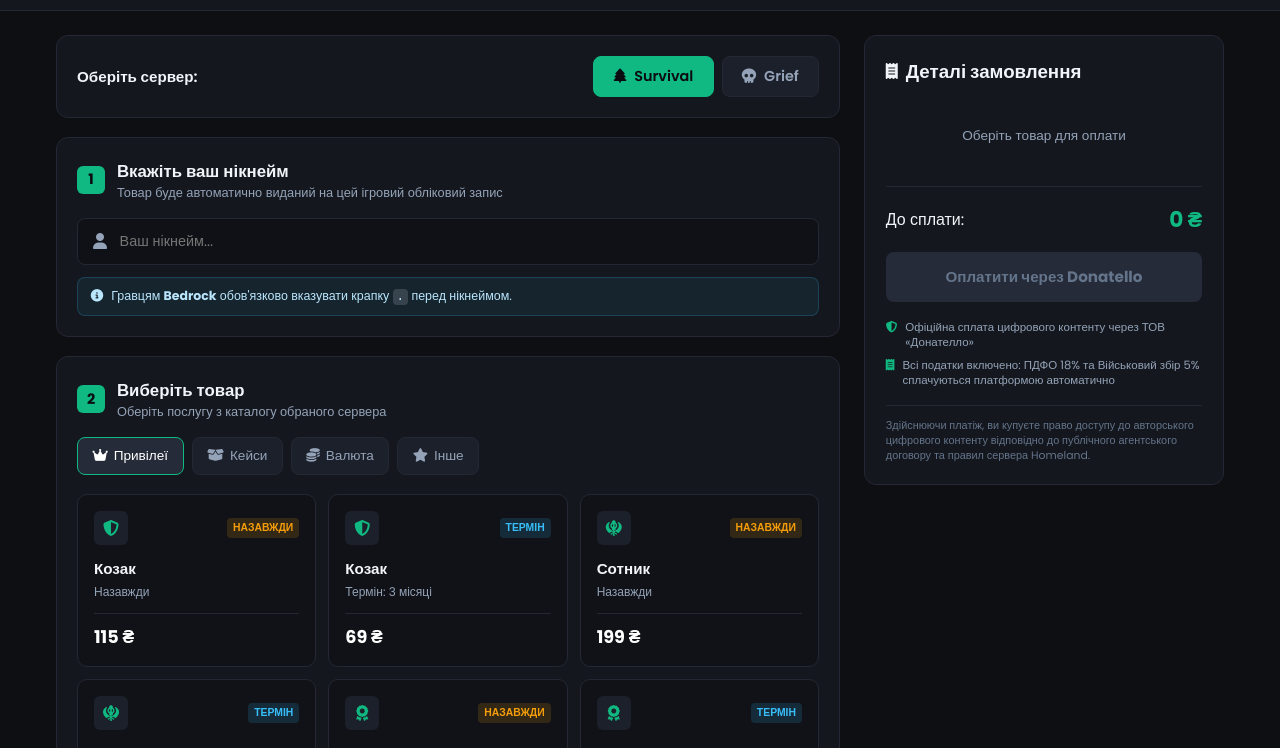
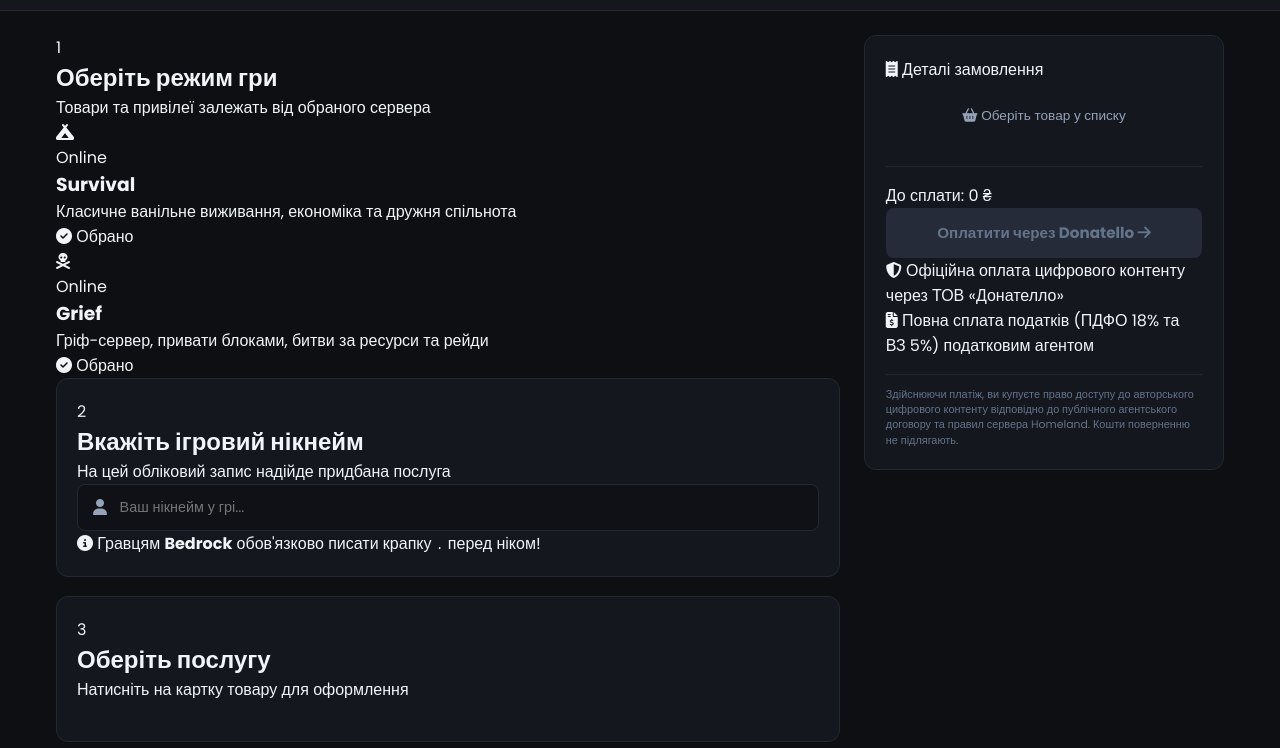
Before and after one commit to Vayler1/homelandautodonate, a plain HTML site: page index.html in a window 1280 px wide. Shown: the part 52-800 px from the top of the page. Drawn offline with Linux system fonts and the light colour scheme.

Commit message:
Update index.html

```diff
--- a/index.html
+++ b/index.html
@@ -14,12 +14,12 @@
 </head>
 <body>
 
-  <!-- Модальне вікно мов -->
+  <!-- Модальне вікно вибору мови -->
   <div id="language-modal" class="modal-overlay">
     <div class="modal-content">
       <div class="modal-header">
-        <i class="fa-solid fa-earth-europe modal-globe"></i>
-        <h2>Оберіть мову / Select Language</h2>
+        <i class="fa-solid fa-globe modal-globe"></i>
+        <h3 data-i18n="modalTitle">Оберіть мову</h3>
       </div>
       <div class="modal-buttons">
         <button class="lang-modal-btn" onclick="setLanguage('uk')"><img src="https://flagcdn.com/w40/ua.png" class="flag-img" alt="UA"> Українська</button>
@@ -32,6 +32,7 @@
     </div>
   </div>
 
+  <!-- Шапка сайту -->
   <header class="top-nav">
     <div class="top-nav-inner">
       <a href="https://homeland.pp.ua/" class="nav-logo">
@@ -46,7 +47,7 @@
         </button>
         <a href="https://homeland.pp.ua/" class="nav-btn-home">
           <i class="fa-solid fa-arrow-left"></i>
-          <span id="backToSiteText">На головну</span>
+          <span data-i18n="backBtn">На головну</span>
         </a>
       </div>
     </div>
@@ -56,104 +57,157 @@
 
     <div class="store-main">
 
-      <!-- Вибір сервера -->
-      <div class="panel-card server-selector-card">
-        <span class="section-label" id="serverSelectTitle">Оберіть сервер:</span>
-        <div class="server-switch-group">
-          <button type="button" class="server-tab-btn active" id="btn-server-survival" onclick="switchServer('survival')">
-            <i class="fa-solid fa-tree"></i>
-            <span>Survival</span>
-          </button>
-          <button type="button" class="server-tab-btn" id="btn-server-grief" onclick="switchServer('grief')">
-            <i class="fa-solid fa-skull"></i>
-            <span>Grief</span>
-          </button>
-        </div>
-      </div>
-
-      <!-- Крок 1 -->
-      <div class="panel-card">
-        <div class="panel-header">
-          <div class="step-num">1</div>
+      <!-- ВЕЛИКИЙ ВИБІР РЕЖИМУ НА СТАРТІ СТОРІНКИ -->
+      <section class="mode-select-section">
+        <div class="section-title-wrap">
+          <span class="step-badge">1</span>
           <div>
-            <h3 class="panel-title" id="step1Text">Вкажіть ваш нікнейм</h3>
-            <p class="panel-desc" id="step1DescText">Товар буде автоматично виданий на цей ігровий обліковий запис</p>
+            <h2 class="step-title" data-i18n="selectServerTitle">Оберіть режим гри</h2>
+            <p class="step-sub" data-i18n="selectServerDesc">Товари та привілеї залежать від обраного сервера</p>
           </div>
         </div>
 
-        <div class="input-row">
-          <div class="input-wrapper">
-            <i class="fas fa-user"></i>
-            <input type="text" id="nickname" placeholder="Ваш нікнейм..." autocomplete="off" />
+        <div class="server-cards-grid">
+
+          <!-- Блок Survival -->
+          <div class="server-card active" id="card-survival" onclick="switchServer('survival')">
+            <div class="server-card-glow"></div>
+            <div class="server-card-top">
+              <div class="server-icon-box survival-icon">
+                <i class="fa-solid fa-campground"></i>
+              </div>
+              <span class="server-status-pill"><span class="status-dot"></span> Online</span>
+            </div>
+            <div class="server-card-info">
+              <h3 class="server-name">Survival</h3>
+              <p class="server-desc" data-i18n="survivalDesc">Класичне ванільне виживання, економіка та дружня спільнота</p>
+            </div>
+            <div class="server-select-indicator">
+              <i class="fa-solid fa-circle-check"></i>
+              <span data-i18n="selectedLabel">Обрано</span>
+            </div>
+          </div>
+
+          <!-- Блок Grief -->
+          <div class="server-card" id="card-grief" onclick="switchServer('grief')">
+            <div class="server-card-glow"></div>
+            <div class="server-card-top">
+              <div class="server-icon-box grief-icon">
+                <i class="fa-solid fa-skull-crossbones"></i>
+              </div>
+              <span class="server-status-pill"><span class="status-dot"></span> Online</span>
+            </div>
+            <div class="server-card-info">
+              <h3 class="server-name">Grief</h3>
+              <p class="server-desc" data-i18n="griefDesc">Гріф-сервер, привати блоками, битви за ресурси та рейди</p>
+            </div>
+            <div class="server-select-indicator">
+              <i class="fa-solid fa-circle-check"></i>
+              <span data-i18n="selectedLabel">Обрано</span>
+            </div>
+          </div>
+
+        </div>
+      </section>
+
+      <!-- КРОК 2: Введення нікнейму -->
+      <section class="panel-card" id="nickSection">
+        <div class="section-title-wrap">
+          <span class="step-badge">2</span>
+          <div>
+            <h2 class="step-title" data-i18n="enterNickTitle">Вкажіть ігровий нікнейм</h2>
+            <p class="step-sub" data-i18n="enterNickDesc">На цей обліковий запис надійде придбана послуга</p>
           </div>
         </div>
 
-        <div class="bedrock-hint" id="warningText">
+        <div class="input-wrapper">
+          <i class="fa-solid fa-user input-icon"></i>
+          <input type="text" id="nickname" data-i18n-placeholder="nickPlaceholder" placeholder="Ваш нікнейм у грі..." autocomplete="off" />
+        </div>
+
+        <div class="bedrock-notice">
           <i class="fa-solid fa-circle-info"></i>
-          <span>Гравцям <strong>Bedrock</strong> обов'язково вказувати крапку <code>.</code> перед нікнеймом.</span>
+          <span data-i18n="bedrockNotice">Гравцям <strong>Bedrock</strong> обов'язково писати крапку <code>.</code> перед ніком!</span>
         </div>
-      </div>
+      </section>
 
-      <!-- Крок 2 -->
-      <div class="panel-card">
-        <div class="panel-header">
-          <div class="step-num">2</div>
+      <!-- КРОК 3: Вибір товару -->
+      <section class="panel-card">
+        <div class="section-title-wrap">
+          <span class="step-badge">3</span>
           <div>
-            <h3 class="panel-title" id="step2Text">Виберіть товар</h3>
-            <p class="panel-desc" id="step2DescText">Оберіть послугу з каталогу обраного сервера</p>
+            <h2 class="step-title" data-i18n="chooseProductTitle">Оберіть послугу</h2>
+            <p class="step-sub" data-i18n="chooseProductDesc">Натисніть на картку товару для оформлення</p>
           </div>
         </div>
 
+        <!-- Горизонтальні таби категорій -->
         <div class="category-tabs" id="categoryTabs"></div>
+
+        <!-- Сітка товарів -->
         <div class="products-grid" id="productsGrid"></div>
-      </div>
+      </section>
 
     </div>
 
-    <!-- Чек / Сайдбар -->
+    <!-- БІЧНА ПАНЕЛЬ (DESKTOP) -->
     <aside class="store-sidebar">
       <div class="checkout-card">
-        <div class="checkout-header">
+        <div class="checkout-title">
           <i class="fa-solid fa-receipt"></i>
-          <h3 id="orderSummaryTitle">Деталі замовлення</h3>
+          <span data-i18n="orderSummary">Деталі замовлення</span>
         </div>
 
         <div class="order-content" id="orderContent">
           <div class="order-empty">
-            <span id="emptyHint">Оберіть товар для оплати</span>
+            <i class="fa-solid fa-basket-shopping empty-icon"></i>
+            <span data-i18n="emptyOrder">Оберіть товар у списку</span>
           </div>
         </div>
 
         <div class="checkout-divider"></div>
 
-        <div class="price-summary">
-          <span class="price-label" id="totalPriceLabel">До сплати:</span>
-          <span class="price-val" id="totalPriceVal">0 ₴</span>
+        <div class="price-row">
+          <span class="price-label" data-i18n="totalLabel">До сплати:</span>
+          <span class="price-value" id="totalPriceVal">0 ₴</span>
         </div>
 
         <button id="submitBtn" onclick="generateLink()" disabled>
-          <span id="payText">Оплатити через Donatello</span>
+          <span id="submitBtnText" data-i18n="payBtn">Оплатити через Donatello</span>
+          <i class="fa-solid fa-arrow-right"></i>
         </button>
 
-        <div class="legal-box">
-          <div class="legal-item">
+        <div class="legal-info-box">
+          <div class="legal-info-item">
             <i class="fa-solid fa-shield-halved"></i>
-            <span>Офіційна сплата цифрового контенту через ТОВ «Донателло»</span>
+            <span data-i18n="legalItem1">Офіційна оплата цифрового контенту через ТОВ «Донателло»</span>
           </div>
-          <div class="legal-item">
-            <i class="fa-solid fa-receipt"></i>
-            <span>Всі податки включено: ПДФО 18% та Військовий збір 5% сплачуються платформою автоматично</span>
+          <div class="legal-info-item">
+            <i class="fa-solid fa-file-invoice-dollar"></i>
+            <span data-i18n="legalItem2">Повна сплата податків (ПДФО 18% та ВЗ 5%) податковим агентом</span>
           </div>
         </div>
 
-        <p class="disclaimer-text" id="disclaimerText">
-          Здійснюючи платіж, ви купуєте право доступу до авторського цифрового контенту відповідно до публічного агентського договору та правил сервера Homeland.
+        <p class="disclaimer-text" data-i18n="disclaimer">
+          Здійснюючи платіж, ви купуєте право доступу до авторського цифрового контенту відповідно до публічного агентського договору та правил сервера Homeland. Кошти поверненню не підлягають.
         </p>
       </div>
     </aside>
 
   </main>
 
+  <!-- МОБІЛЬНИЙ ПЛАВАЮЧИЙ БАР ОПЛАТИ (ДЛЯ ТЕЛЕФОНІВ) -->
+  <div class="mobile-sticky-bar" id="mobileBar">
+    <div class="mobile-bar-info">
+      <span class="m-product-name" id="mProductName">—</span>
+      <span class="m-price" id="mProductPrice">0 ₴</span>
+    </div>
+    <button class="mobile-pay-btn" id="mPayBtn" onclick="onMobilePayClick()">
+      <span id="mPayBtnText" data-i18n="payBtnShort">Оплатити</span>
+      <i class="fa-solid fa-arrow-right"></i>
+    </button>
+  </div>
+
   <script src="script.js"></script>
 </body>
 </html>
```
